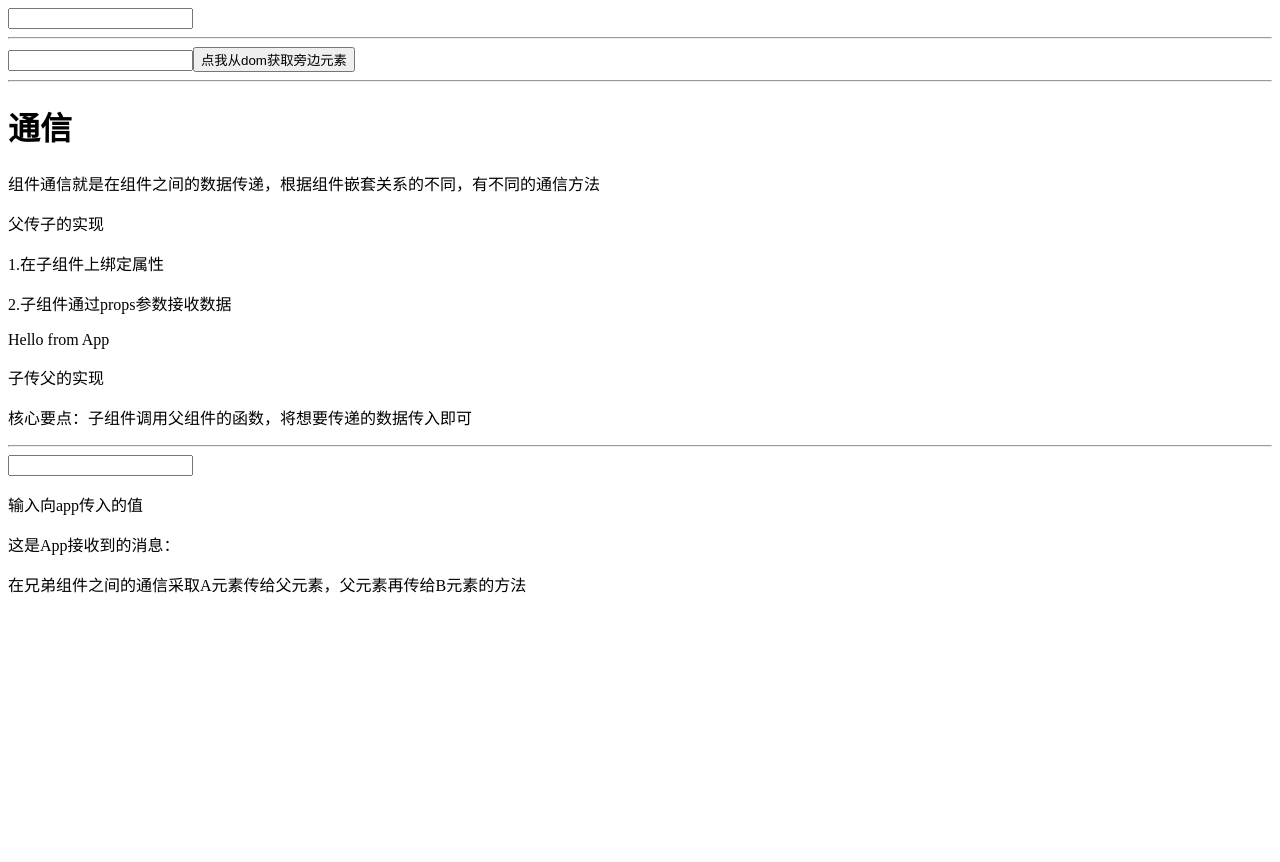
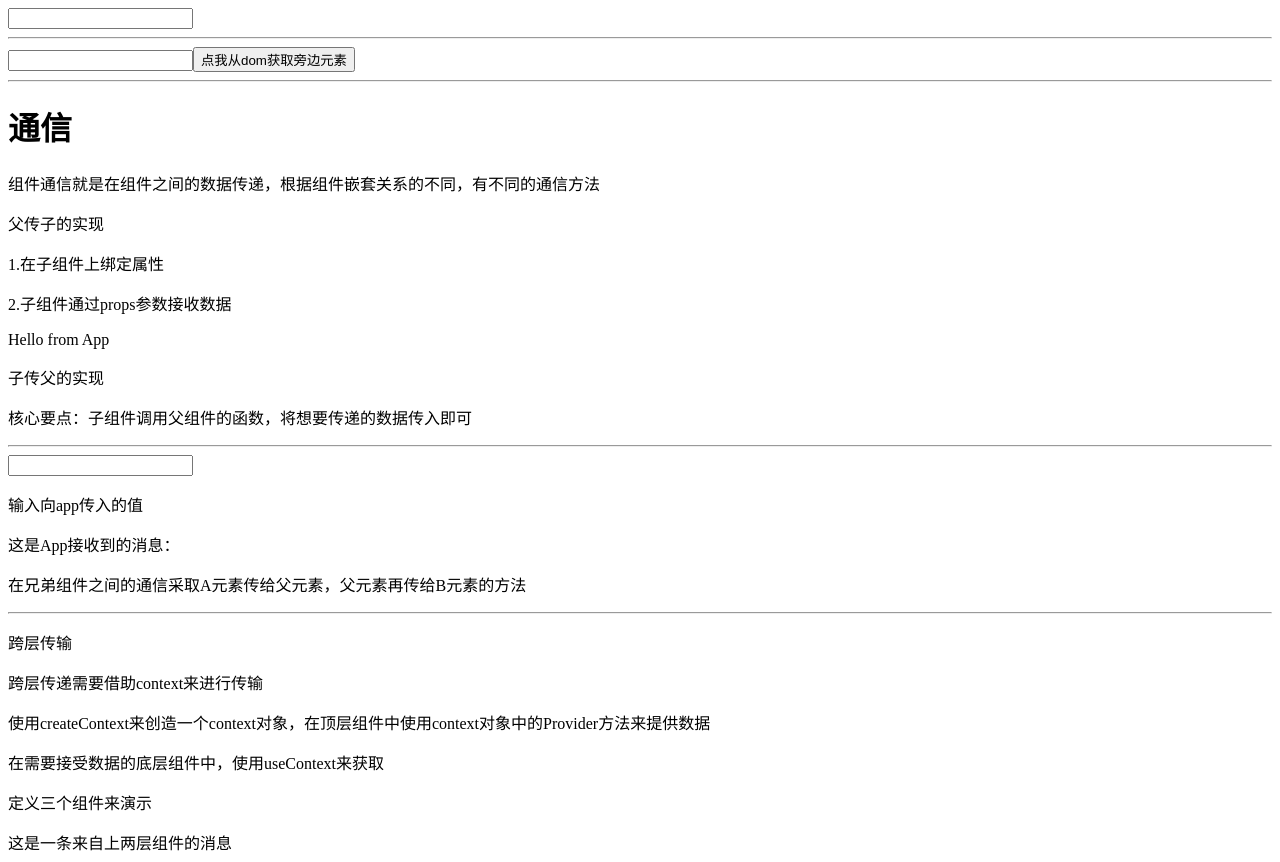
Before and after one commit to Lucky-Qu/React_Learn, a React (Vite) app in the folder src/day02/my-app/: page / in a window 1280 px wide. Before the commit the page ends 800 px from the top, so only its background shows below. Built offline with nearby package versions, Linux system fonts and the light colour scheme.

Commit message:
learn: 学习了跨层级传递的方法

```diff
--- a/src/day02/my-app/src/App.tsx
+++ b/src/day02/my-app/src/App.tsx
@@ -1,4 +1,4 @@
-import {useRef, useState} from "react";
+import {createContext, useContext, useRef, useState} from "react";
 import * as React from "react";
 
 interface SonAppProps {
@@ -30,6 +30,26 @@ const PracticeSonApp = (props: PracticeSonAppProps) => {
         <input value={msg} onChange={(e)=>sendMsgToApp(e.target.value)}></input>
         <p>输入向app传入的值</p>
         </div>
+    )
+}
+const GrandFatherMsg = createContext("")
+
+const GrandFather = () =>{
+    return (
+        <GrandFatherMsg.Provider value={"这是一条来自上两层组件的消息"}>
+            <Father />
+        </GrandFatherMsg.Provider>
+    )
+}
+const Father = () => {
+    return (
+        <Son />
+    )
+}
+const Son = () => {
+    const msg = useContext(GrandFatherMsg)
+    return (
+        <span>{msg}</span>
     )
 }
 
@@ -84,6 +104,13 @@ function App() {
           <PracticeSonApp onSendMsgToApp={sendMsgToApp}></PracticeSonApp>
           <p>这是App接收到的消息：{receivedMsg}</p>
           <p>在兄弟组件之间的通信采取A元素传给父元素，父元素再传给B元素的方法</p>
+          <hr />
+          <p>跨层传输</p>
+          <p>跨层传递需要借助context来进行传输</p>
+          <p>使用createContext来创造一个context对象，在顶层组件中使用context对象中的Provider方法来提供数据</p>
+          <p>在需要接受数据的底层组件中，使用useContext来获取</p>
+          <p>定义三个组件来演示</p>
+          <GrandFather />
       </div>
   )
 }
```
